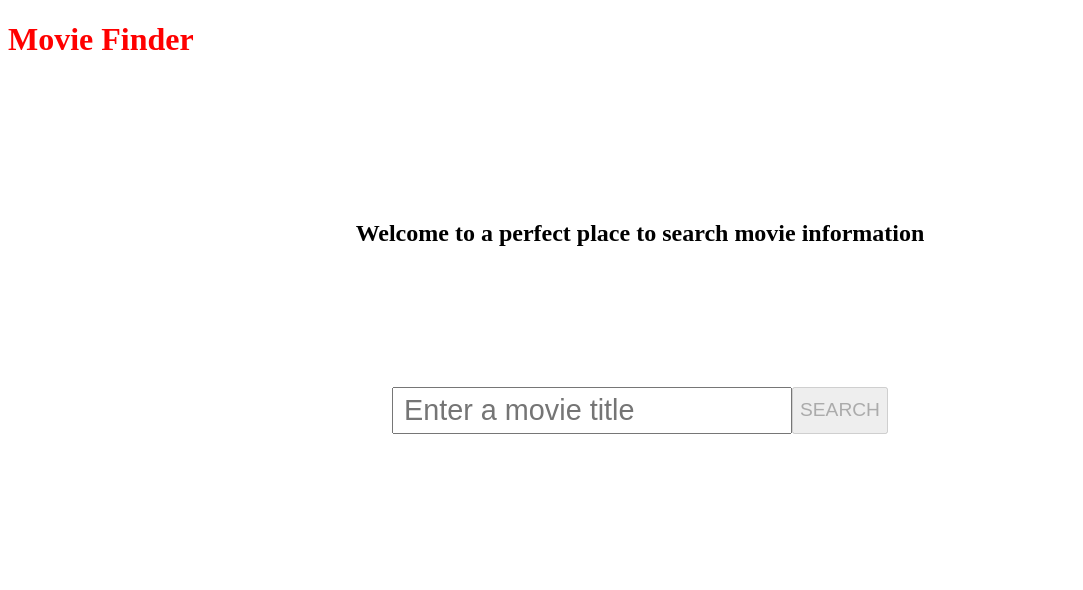
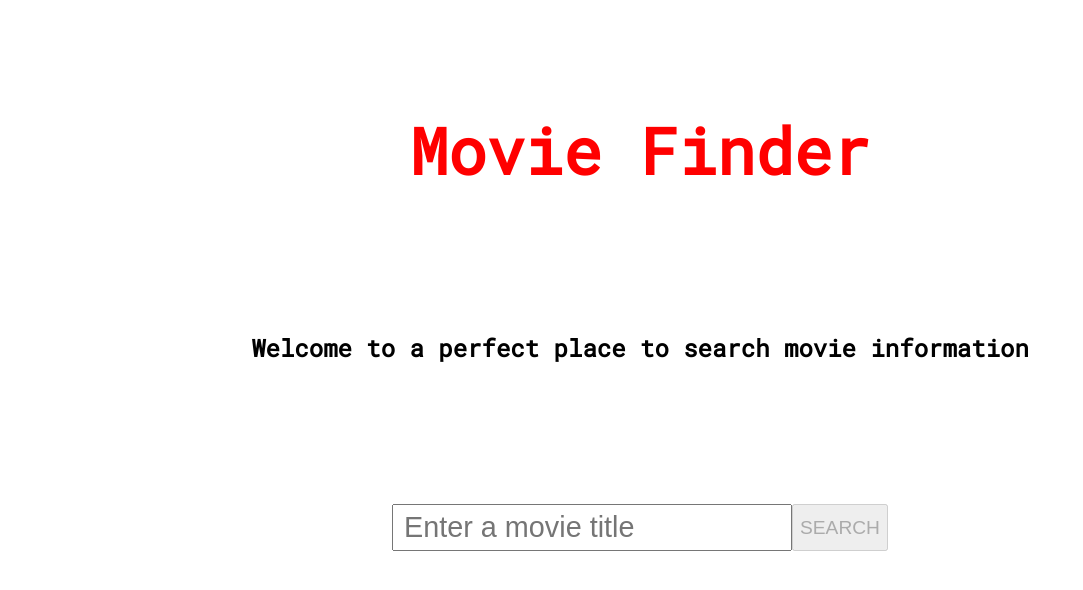
Before and after one commit to ninoprek/movie-finder, a Vue app: page / in a window 1280 px wide. Shown: the top 590 px of the page, without its empty margins (0-1083 px from the left). Built offline with nearby package versions, Linux system fonts and the light colour scheme.

Commit message:
Slight refactoring of routing and styling update

```diff
--- a/src/App.vue
+++ b/src/App.vue
@@ -1,12 +1,25 @@
 <style lang="stylus">
-  .MainHeader
-    color: red
+  @import url('https://fonts.googleapis.com/css2?family=Roboto+Mono&display=swap');
+
+  .MovieFinder
+    display: flex
+    flex-direction: column
+    font-family: 'Roboto Mono', monospace
+
+    a
+      text-decoration: none
+      color: red
+
+    &--header
+      margin: 100px auto 0 auto
+      font-size: 4em
+      text-align: center
 
 </style>
 
 <template>
-  <div id="app">
-    <h1 class="MainHeader">Movie Finder</h1>
+  <div id="app" class="MovieFinder">
+    <h1 class="MovieFinder--header"><router-link :to="{ name: 'Home' }">Movie Finder</router-link></h1>
     <router-view/>
   </div>
 </template>
--- a/src/components/MovieSlide.vue
+++ b/src/components/MovieSlide.vue
@@ -7,7 +7,6 @@
     margin: 0px 10px 40px 10px
     padding: 10px 10px 0 10px
     width: 270px
-    height: 440px
     box-shadow: 0px 0px 10px -4px rgba(140,140,140,1);
     -webkit-box-shadow: 0px 0px 10px -4px rgba(140,140,140,1);
     -moz-box-shadow: 0px 0px 10px -4px rgba(140,140,140,1);
@@ -43,13 +42,9 @@ export default {
 
   methods: {
     goToMovie () {
-      this.$router.push({ name: 'Movie', params: { imdbID: this.movie.imdbID, APIkey: this.APIkey, searchTitle: this.searchTitle } })
+      this.$router.push({ name: 'Movie', params: { APIkey: this.APIkey, searchTitle: this.searchTitle }, query: { imdbID: this.movie.imdbID } })
     }
   }
 
 }
 </script>
-
-<!-- Add "scoped" attribute to limit CSS to this component only -->
-<style lang="stylus" scoped>
-</style>
--- a/src/views/Movie.vue
+++ b/src/views/Movie.vue
@@ -33,7 +33,7 @@
       </div>
     </div>
 
-    <router-link class="Movie--backButton" :to="{ name: 'SearchResult', params: { movieTitle: this.searchTitle } }">BACK</router-link>
+    <router-link class="Movie--backButton" :to="{ name: 'SearchResult', query: { movieTitle: this.searchTitle } }">BACK</router-link>
   </div>
 </template>
 
@@ -41,17 +41,17 @@
 export default {
   name: 'Movie',
 
-  props: [ 'imdbID', 'APIkey', 'searchTitle' ],
+  props: [ 'APIkey', 'searchTitle' ],
 
   data: function () {
     return {
       movie: [],
-      dataLoaded: false
+      dataLoaded: false,
+      imdbID: this.$route.query.imdbID
     }
   },
 
   created () {
-    console.log('Movie: ', this.movie);
     this.getMovie();
   },
 
--- a/src/views/SearchResult.vue
+++ b/src/views/SearchResult.vue
@@ -2,18 +2,26 @@
   .SearchResult
     display: flex
     flex-direction: column
+    margin: 0 20px
+
+    &--container
+      h2
+        margin: 0 auto 100px auto
+        text-align: center
+
 
     &--movies
       margin: 20px auto 0 auto
       display: flex
       flex-wrap: wrap
 
-    h2
-      margin: 100px auto 80px auto
+    &--input
+      display: flex
+      margin: 80px 0
 
-    input
-      font-size: 1em
-      padding: 5px 10px
+      input
+        font-size: 1em
+        padding: 5px 10px
 
 </style>
 
@@ -21,16 +29,16 @@
   <div class="SearchResult">
     <div class="SearchResult--input">
       <input type="text" placeholder="Enter a movie title" v-model="title">
-      <button @click="updateRouter" :disabled="buttonDisabled">Search</button>
+      <button @click="updateRouter" :disabled="buttonDisabled">SEARCH</button>
     </div>
-    <div v-if="dataLoaded">
+    <div v-if="dataLoaded" class="SearchResult--container">
       <h2>Search results:</h2>
       <p v-if="this.errorMessage != ''" class="SearchResult--errorMessage">{{ errorMessage }}</p>
 
       <div v-if="movies.length > 0" class="SearchResult--movies">
         <MovieSlide
           v-for="movie in movies"
-          :key="movie.Title"
+          :key="movie.imdbID"
           :movie='movie'
           :searchTitle='latestSearch'
           :APIkey='APIkey'
@@ -71,8 +79,6 @@ export default {
     },
 
     $route: function () {
-      console.log(this.$route);
-      this.title = this.$route.query.movieTitle;
       this.getMovies();
     }
   },
@@ -93,7 +99,6 @@ export default {
       if (this.dataLoaded) this.dataLoaded = false;
 
       let params = { s: this.title };
-      this.$route.query.movieTitle = this.title;
       this.latestSearch = this.title;
       this.title = '';
 
@@ -105,6 +110,7 @@ export default {
           this.dataLoaded = true;
         } else {
           this.errorMessage = response.data.Error;
+          this.dataLoaded = true;
         }
       })
       .catch(error => {
```
